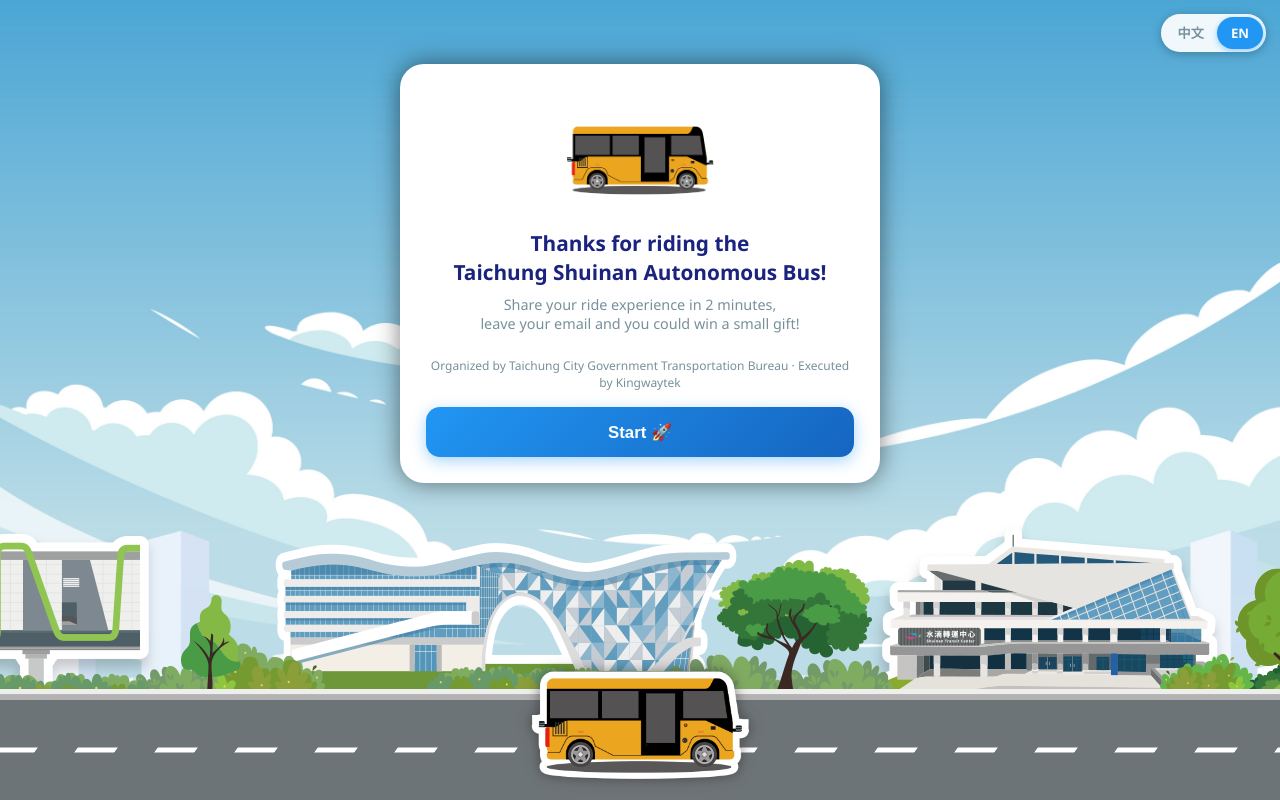
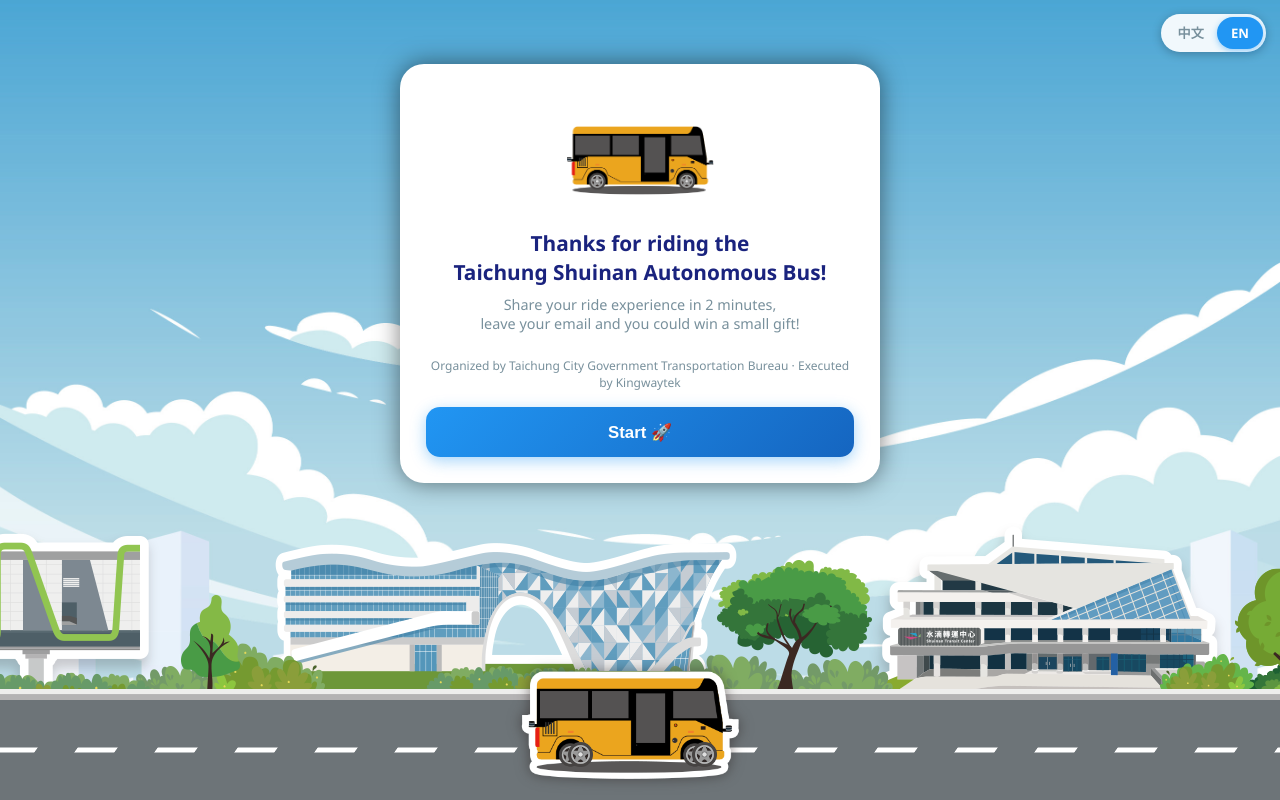
Before and after one commit to farlander77/design, a plain HTML site: page survey/index.html in a window 1280 px wide. Drawn offline with Linux system fonts and the light colour scheme.

Commit message:
Add files via upload

```diff
--- a/survey/index.html
+++ b/survey/index.html
@@ -26,6 +26,7 @@ body {
   align-items: center;
   justify-content: center;
   padding: 0rem 1rem 4rem 1rem;
+    background-color: #a6a6a6;
 }
 
 .bg {
@@ -118,7 +119,7 @@ body {
 .autobus{
     position: absolute;
     bottom: 0px;
-    left: calc(50% - 125px);
+    left: calc(50% - 135px);
     z-index: -1;
 }
 
```
